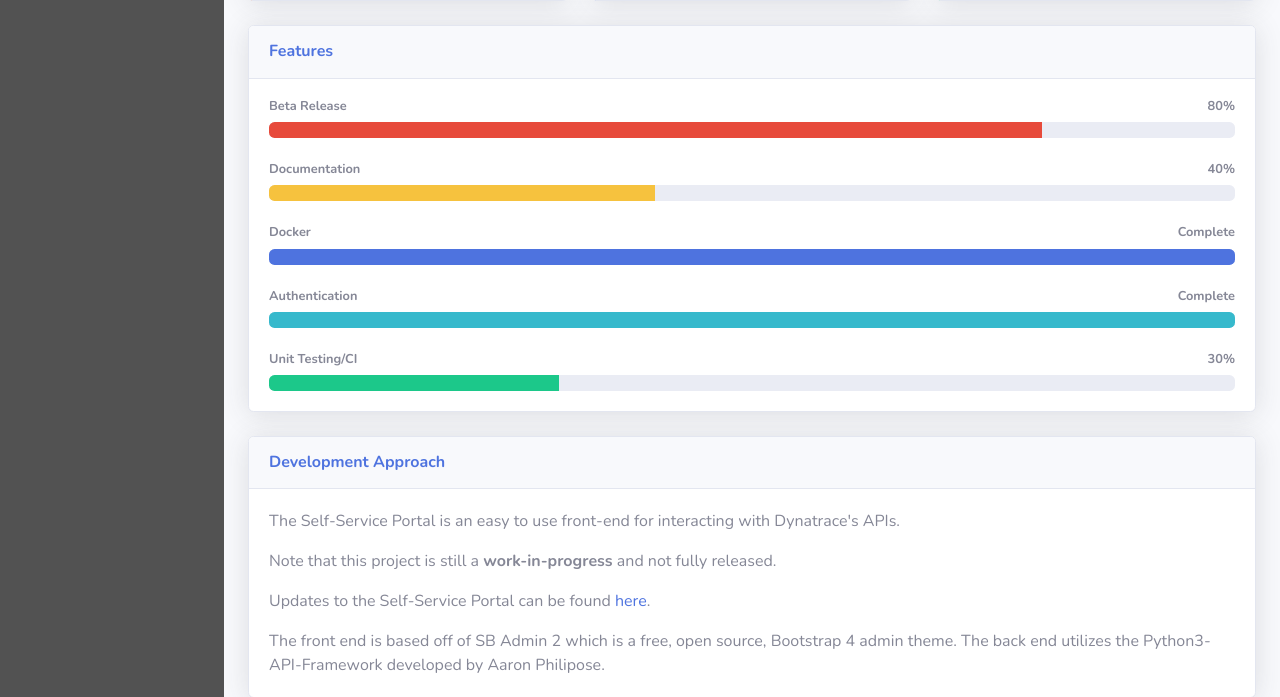
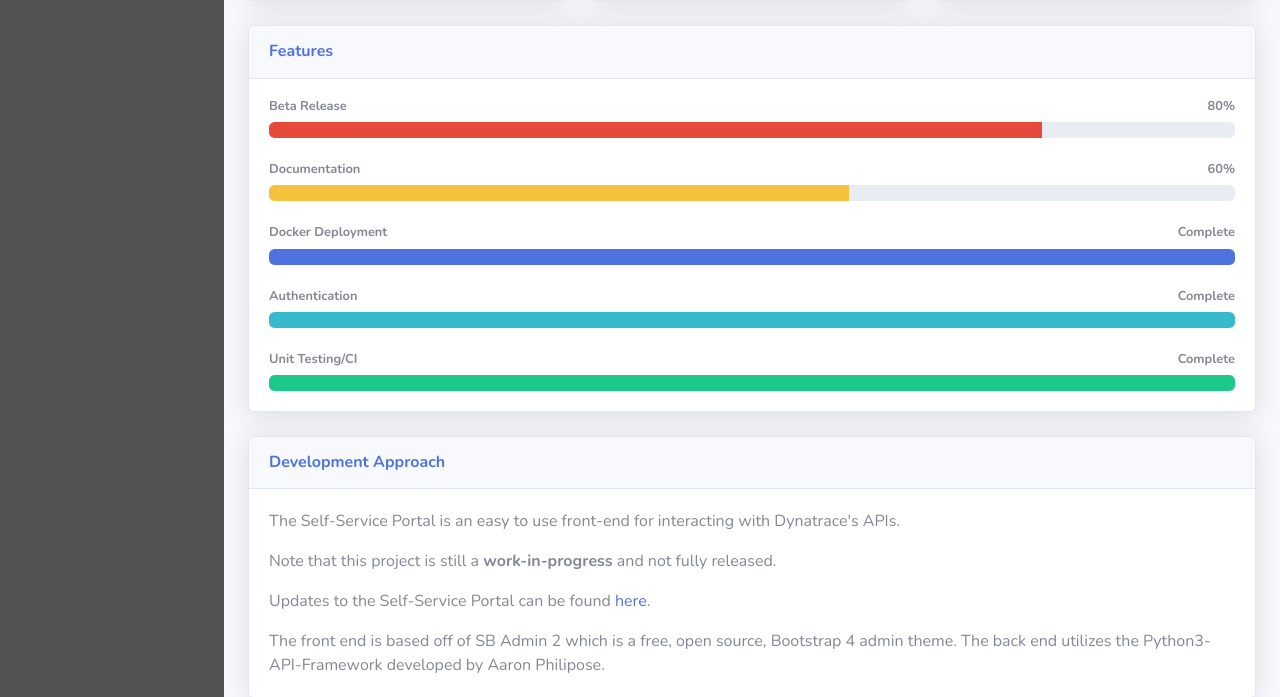
Before and after one commit to dt-self-service/self-service-app, a Django app: template dashboard/templates/dashboard/index.html in a window 1280 px wide. Shown: the part 533-1230 px from the top of the page. Run offline with Django 3.2, Linux system fonts and the light colour scheme; the template is opened without the code that fills it, so the values that code supplies are empty; some libraries are stand-ins or nearby versions.

Commit message:
Adding screenshots and updating development.

```diff
--- a/dashboard/templates/dashboard/index.html
+++ b/dashboard/templates/dashboard/index.html
@@ -84,11 +84,11 @@
                   <div class="progress mb-4">
                     <div class="progress-bar bg-danger" role="progressbar" style="width: 80%" aria-valuenow="20" aria-valuemin="0" aria-valuemax="100"></div>
                   </div>
-                  <h4 class="small font-weight-bold">Documentation <span class="float-right">40%</span></h4>
+                  <h4 class="small font-weight-bold">Documentation <span class="float-right">60%</span></h4>
                   <div class="progress mb-4">
-                    <div class="progress-bar bg-warning" role="progressbar" style="width: 40%" aria-valuenow="40" aria-valuemin="0" aria-valuemax="100"></div>
+                    <div class="progress-bar bg-warning" role="progressbar" style="width: 60%" aria-valuenow="40" aria-valuemin="0" aria-valuemax="100"></div>
                   </div>
-                  <h4 class="small font-weight-bold">Docker<span class="float-right">Complete</span></h4>
+                  <h4 class="small font-weight-bold">Docker Deployment<span class="float-right">Complete</span></h4>
                   <div class="progress mb-4">
                     <div class="progress-bar" role="progressbar" style="width: 100%" aria-valuenow="60" aria-valuemin="0" aria-valuemax="100"></div>
                   </div>
@@ -96,9 +96,9 @@
                   <div class="progress mb-4">
                     <div class="progress-bar bg-info" role="progressbar" style="width: 100%" aria-valuenow="80" aria-valuemin="0" aria-valuemax="100"></div>
                   </div>
-                  <h4 class="small font-weight-bold">Unit Testing/CI<span class="float-right">30%</span></h4>
+                  <h4 class="small font-weight-bold">Unit Testing/CI<span class="float-right">Complete</span></h4>
                   <div class="progress">
-                    <div class="progress-bar bg-success" role="progressbar" style="width: 30%" aria-valuenow="100" aria-valuemin="0" aria-valuemax="100"></div>
+                    <div class="progress-bar bg-success" role="progressbar" style="width: 100%" aria-valuenow="100" aria-valuemin="0" aria-valuemax="100"></div>
                   </div>
                 </div>
               </div>
```
Also changed, not shown: 3 other files.
